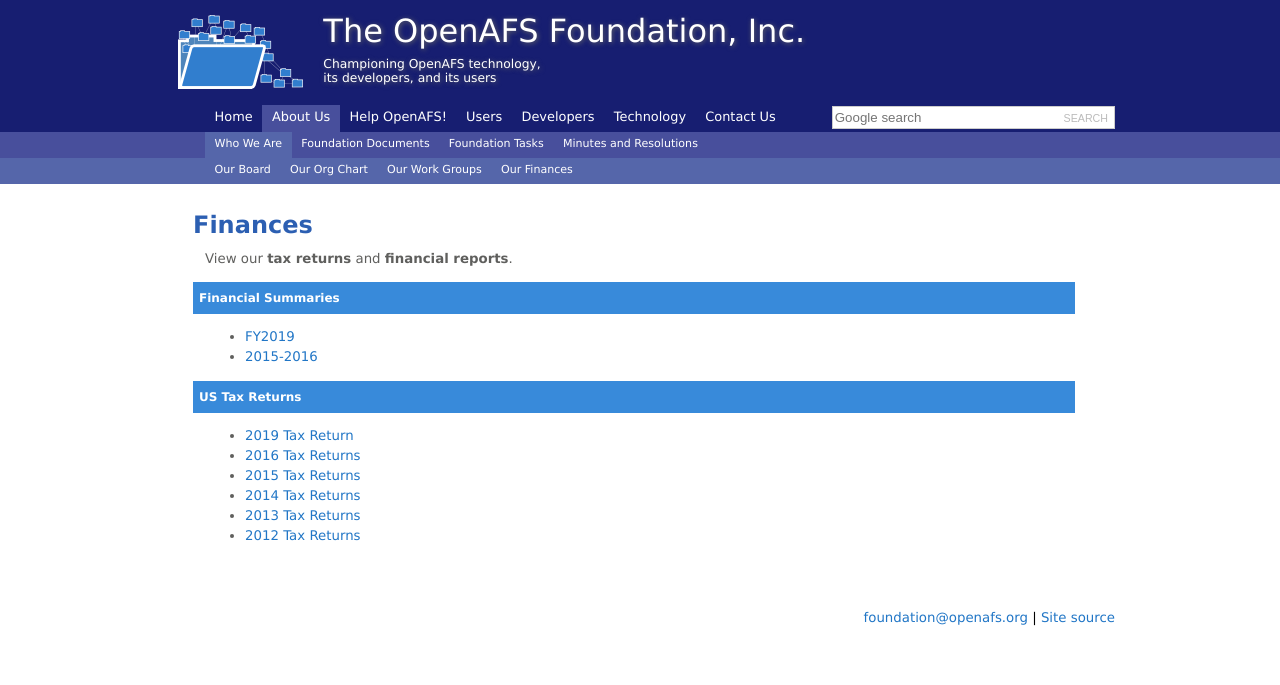
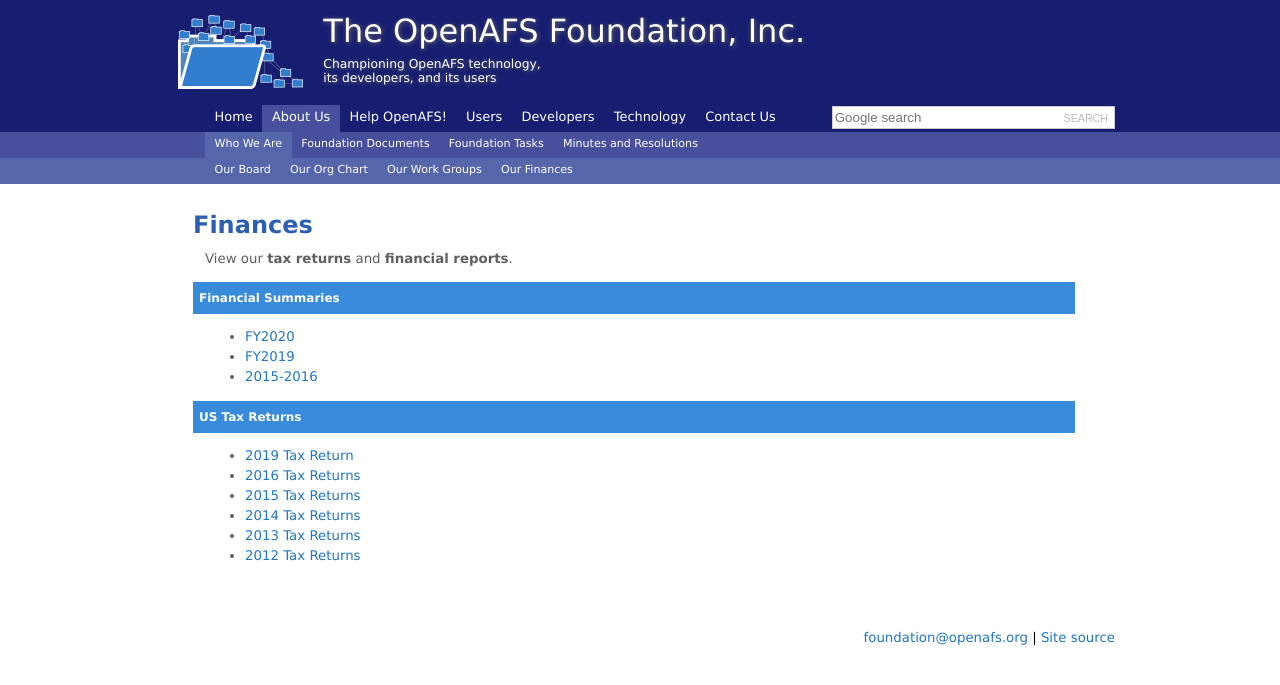
Before and after one commit to openafsfoundation/openafsfoundation.org, a Jekyll site: the page built from about/finance/index.md, in a window 1280 px wide. Shown: the top 685 px of the page. Built offline with Jekyll 4.4.1, drawn with Linux system fonts in a browser that asks for light colours.

Commit message:
FY 2020 financials

```diff
--- a/about/finance/index.md
+++ b/about/finance/index.md
@@ -9,6 +9,7 @@
 
 ### Financial Summaries ###
 
+* [FY2020]({{ site.github.url | replace: 'http://', '//' }}/docs/financials/OpenAFS-FY2020-ForWeb.pdf)
 * [FY2019]({{ site.github.url | replace: 'http://', '//' }}/docs/financials/FY_2019_Financials.pdf)
 * [2015-2016]({{ site.github.url | replace: 'http://', '//' }}/docs/financials/Financial_Summary_2015-08-16.pdf)
 
```
Also changed, not shown: 1 other file.
